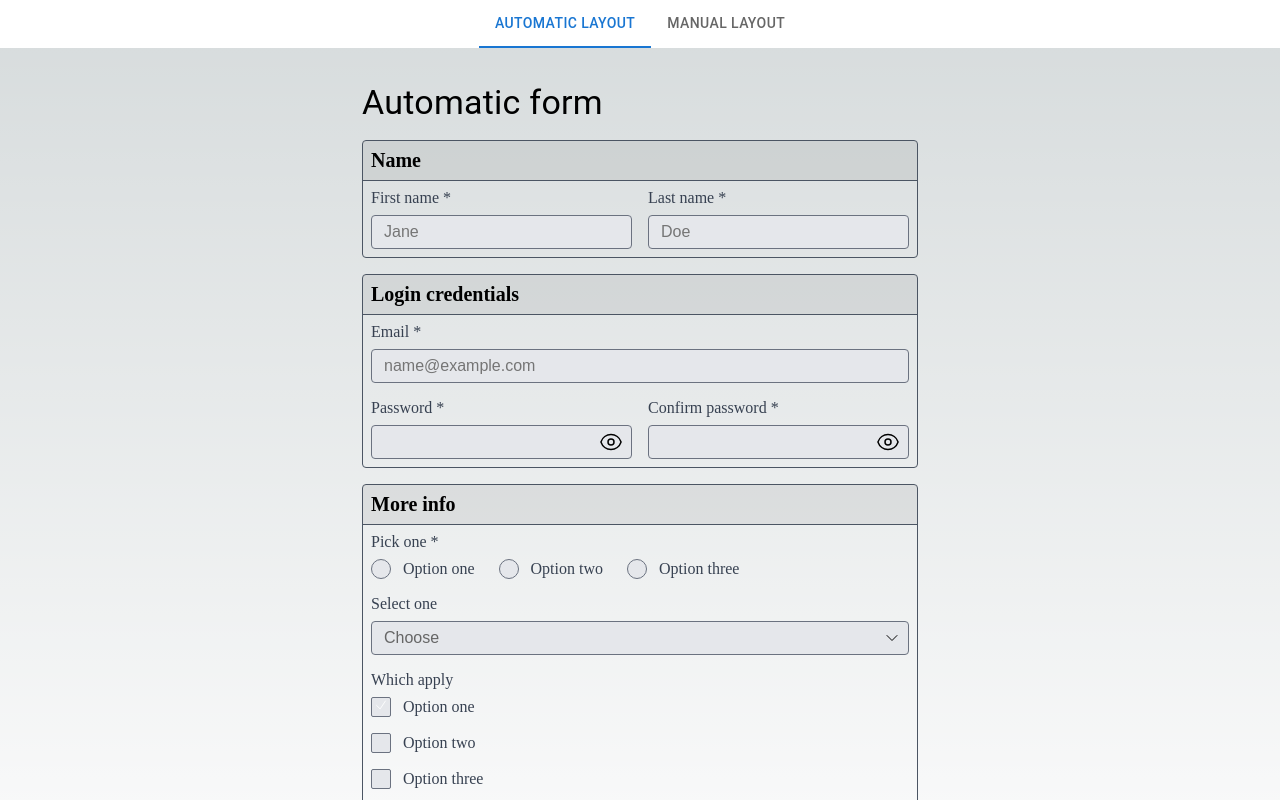
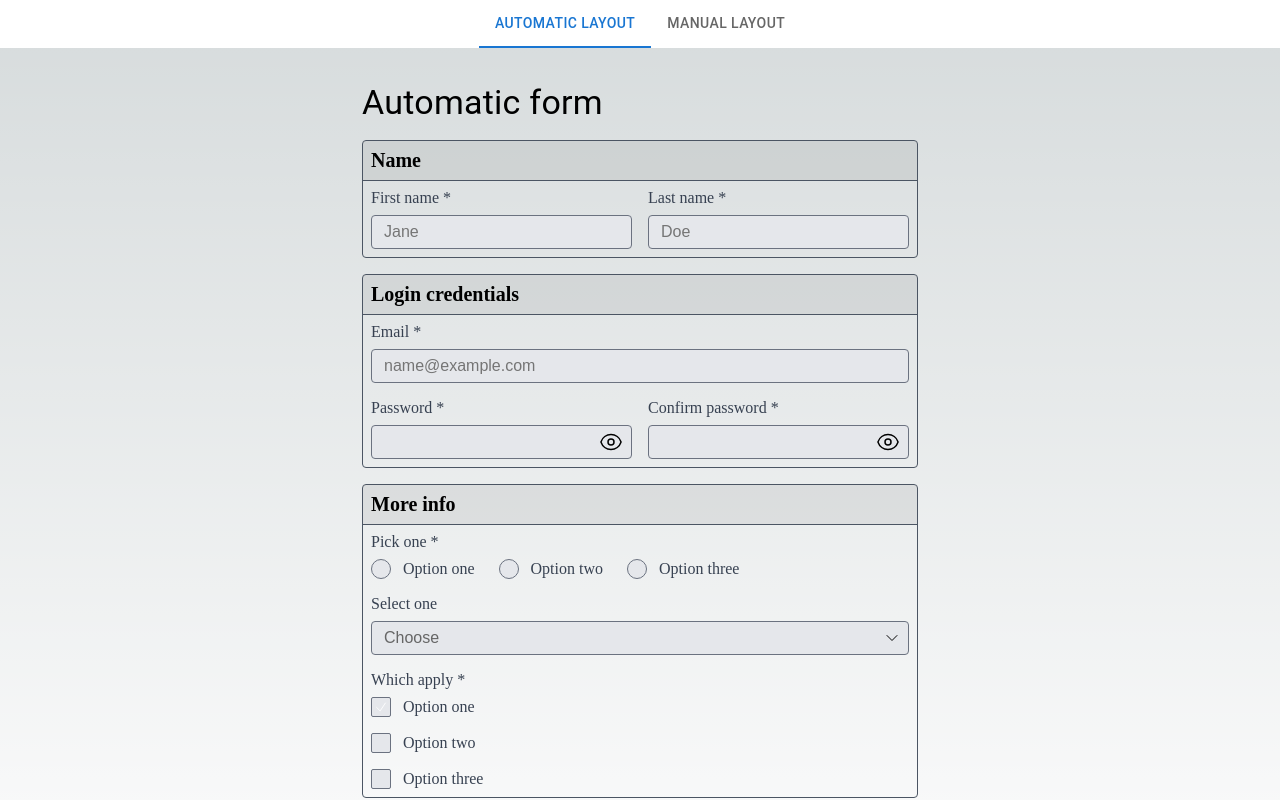
Before and after one commit to thaumazo/forms, a Next.js app: page / in a window 1280 px wide. Both pictures are taken after a click on the label 381 px from the left and 706 px from the top of the page. Shown: the top 800 px of the page. Built offline with nearby package versions, Linux system fonts and the light colour scheme.

Commit message:
- fixed validation error for required on checkbox list - fixed styling bug on checkboxes and radio buttons

```diff
--- a/src/CheckboxList.jsx
+++ b/src/CheckboxList.jsx
@@ -13,6 +13,9 @@ export default function CheckboxList(props) {
 
   let { row = false, options = [], name, ...rest } = field.props;
 
+  // fix client side validation as not designed to work with lists of checkboxes.
+  delete rest.required;
+
   return (
     <Field field={field}>
       <ul className={row ? styles["radioRow" + row] || null : styles.radioList}>
@@ -22,7 +25,7 @@ export default function CheckboxList(props) {
           return (
             <li key={value}>
               <Checkbox
-                row={row}
+                // row={row}
                 name={name /*+ "[]"*/}
                 value={value}
                 ref={key === 0 ? inputRef : undefined}
--- a/src/app/components/Automatic/fields.js
+++ b/src/app/components/Automatic/fields.js
@@ -68,18 +68,19 @@ const fields = {
         label: "Which apply",
         field: "checkboxList",
         // row: "sm",
+        required: true,
         options: [
           [1, "Option one"],
           [2, "Option two"],
           [3, "Option three"],
         ],
       },
-      privacy: {
-        label: "I agree to the privacy policy",
-        field: "checkbox",
-        required: true,
-      },
     },
+  },
+  privacy: {
+    label: "I agree to the privacy policy",
+    field: "checkbox",
+    required: true,
   },
   toggleValidity: {
     field: ToggleValidity,
--- a/src/base/Checkbox.jsx
+++ b/src/base/Checkbox.jsx
@@ -4,14 +4,12 @@ import CheckIcon from "../icons/CheckIcon";
 
 import styles from "../form.module.scss";
 
-function Checkbox({ label, id, row, ...props }, ref) {
+function Checkbox({ label, id, ...props }, ref) {
   return (
     <div className={styles.flex + " " + styles.flexWrap}>
       <label className={styles.checkbox}>
         <input {...props} id={id} type="checkbox" ref={ref} />
-        <span>
-          <CheckIcon width="0.874rem" height="0.874rem" />
-        </span>
+        <CheckIcon className={styles.check} width="0.874rem" height="0.874rem" />
       </label>
       {label && (
         <label htmlFor={id} className={styles.label}>
--- a/src/base/Radio.jsx
+++ b/src/base/Radio.jsx
@@ -9,9 +9,7 @@ function Radio({ label, id, row, ...props }, ref) {
     <div className={styles.flex + " " + styles["option" + row] || ""}>
       <label className={styles.radio}>
         <input {...props} ref={ref} id={id} type="radio" />
-        <span>
-          <CircleIcon width="0.875rem" height="0.875rem" />
-        </span>
+        <CircleIcon className={styles.check} width="0.875rem" height="0.875rem" />
       </label>
       <label className={styles.label} htmlFor={id}>
         {label}
--- a/src/form.module.scss
+++ b/src/form.module.scss
@@ -205,11 +205,11 @@ $breakpoints: (
     border-radius: 0.125rem;
   }
 
-  input:checked + span {
+  input:checked + .check{
     opacity: 1;
   }
 
-  span {
+  .check {
     position: absolute;
     color: white;
     transition: opacity 0.3s;
```
